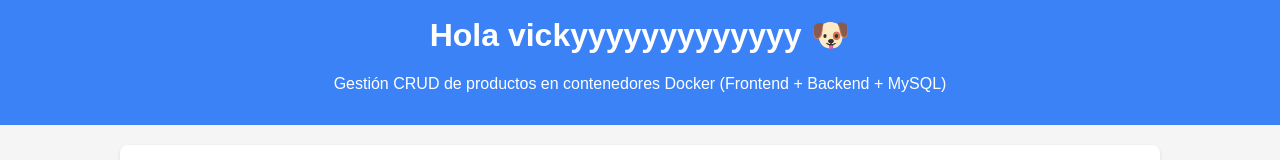
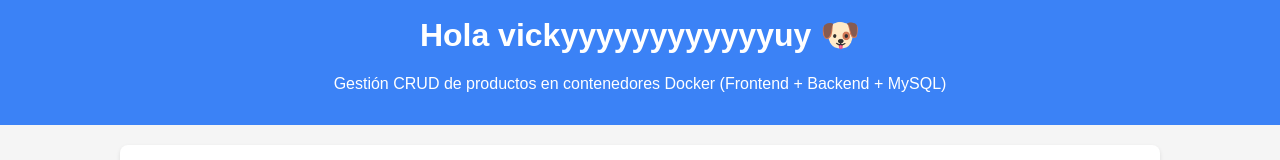
Before and after one commit to EduDuoc/tienda-perritos-eks, a plain HTML site: page frontend/index.html in a window 1280 px wide. Shown: the top 160 px of the page. Drawn offline with Linux system fonts and the light colour scheme; no server answers.

Commit message:
Update title and header greeting in index.html

```diff
--- a/frontend/index.html
+++ b/frontend/index.html
@@ -2,7 +2,7 @@
 <html lang="es">
 <head>
   <meta charset="UTF-8" />
-  <title>Tienda de Alimentos para Perritos &#128054;</title>
+  <title>Tienda de Alimentos para Perritos 8:21 &#128054;</title>
   <meta name="viewport" content="width=device-width, initial-scale=1.0" />
   <style>
     body {
@@ -94,7 +94,7 @@
 </head>
 <body>
   <header>
-    <h1>Hola vickyyyyyyyyyyyyy &#128054;</h1>
+    <h1>Hola vickyyyyyyyyyyyyuy &#128054;</h1>
     <p>Gestión CRUD de productos en contenedores Docker (Frontend + Backend + MySQL)</p>
   </header>
   <main>
```
